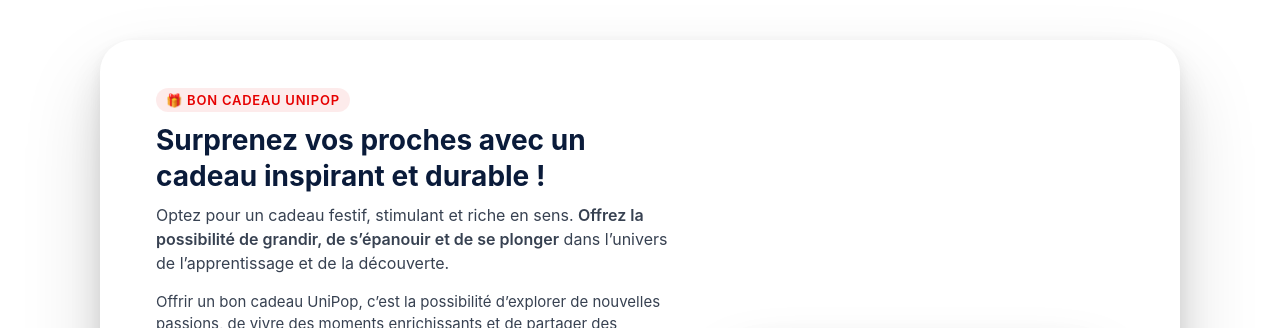
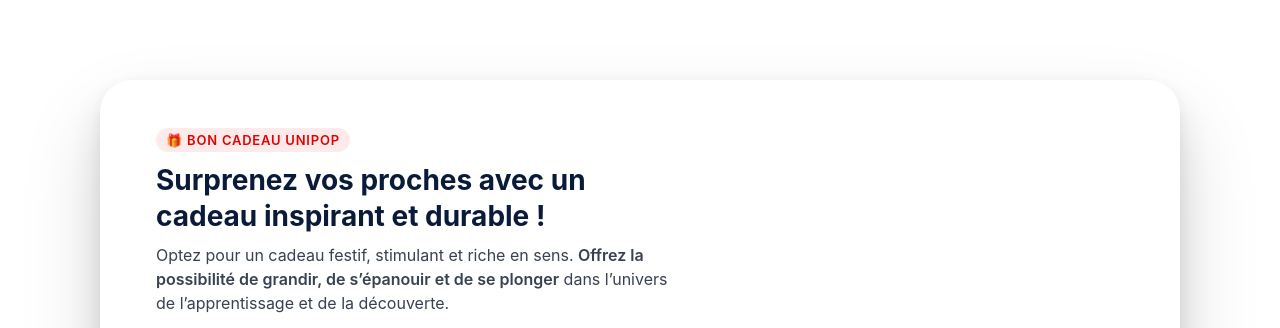
Before and after one commit to letzbug/bon_cadeau, a plain HTML site: page index.html in a window 1280 px wide. Shown: the top 328 px of the page. Drawn offline with Linux system fonts and the light colour scheme.

Commit message:
Update index.html

```diff
--- a/index.html
+++ b/index.html
@@ -19,32 +19,33 @@
       padding:0;
     }
 
-    /* Seite selbst TRANSPARENT, keine eigene Hintergrundfarbe */
+    /* Seite TRANSPARENT, kein Hintergrund */
     html, body{
       scrollbar-width:none;
-      background:transparent;
+      background:transparent !important;
     }
     html::-webkit-scrollbar,
     body::-webkit-scrollbar{
       display:none;
     }
 
+    /* mehr Luft oben/unten für Schatten */
     body{
       font-family:-apple-system, BlinkMacSystemFont, "Segoe UI", Roboto, Ubuntu, sans-serif;
       color:var(--u-text);
-      padding:40px 0;              /* Abstand oben/unten, zeigt WP-Hintergrund */
-      background:transparent;
+      padding:80px 0; /* wichtig: Schatten sichtbar machen */
+      background:transparent !important;
     }
 
-    /* EINZIGE weiße Kachel mit Schatten */
+    /* Hauptkarte mit Premium-Schatten (wie Bon Cadeau) */
     .gc-wrapper{
       max-width:1080px;
       width:calc(100% - 40px);
-      margin:0 auto;
+      margin:0 auto 40px; /* unten extra Platz */
       background:#ffffff;
       border-radius:32px;
 
-      /* weicher, breiter Schatten */
+      /* großer, weicher Schatten */
       box-shadow:
         0 40px 80px rgba(0,0,0,0.15),
         0 20px 40px rgba(0,0,0,0.10),
@@ -142,11 +143,13 @@
       padding:18px 20px;
       position:relative;
       overflow:hidden;
+
       box-shadow:
         0 32px 60px rgba(0,0,0,0.35),
         0 16px 32px rgba(0,0,0,0.25);
     }
 
+    /* Shine-Effekt */
     .gc-card::after{
       content:"";
       position:absolute;
@@ -236,6 +239,7 @@
       font-size:11px;
       opacity:0.92;
     }
+
   </style>
 </head>
 <body>
```
